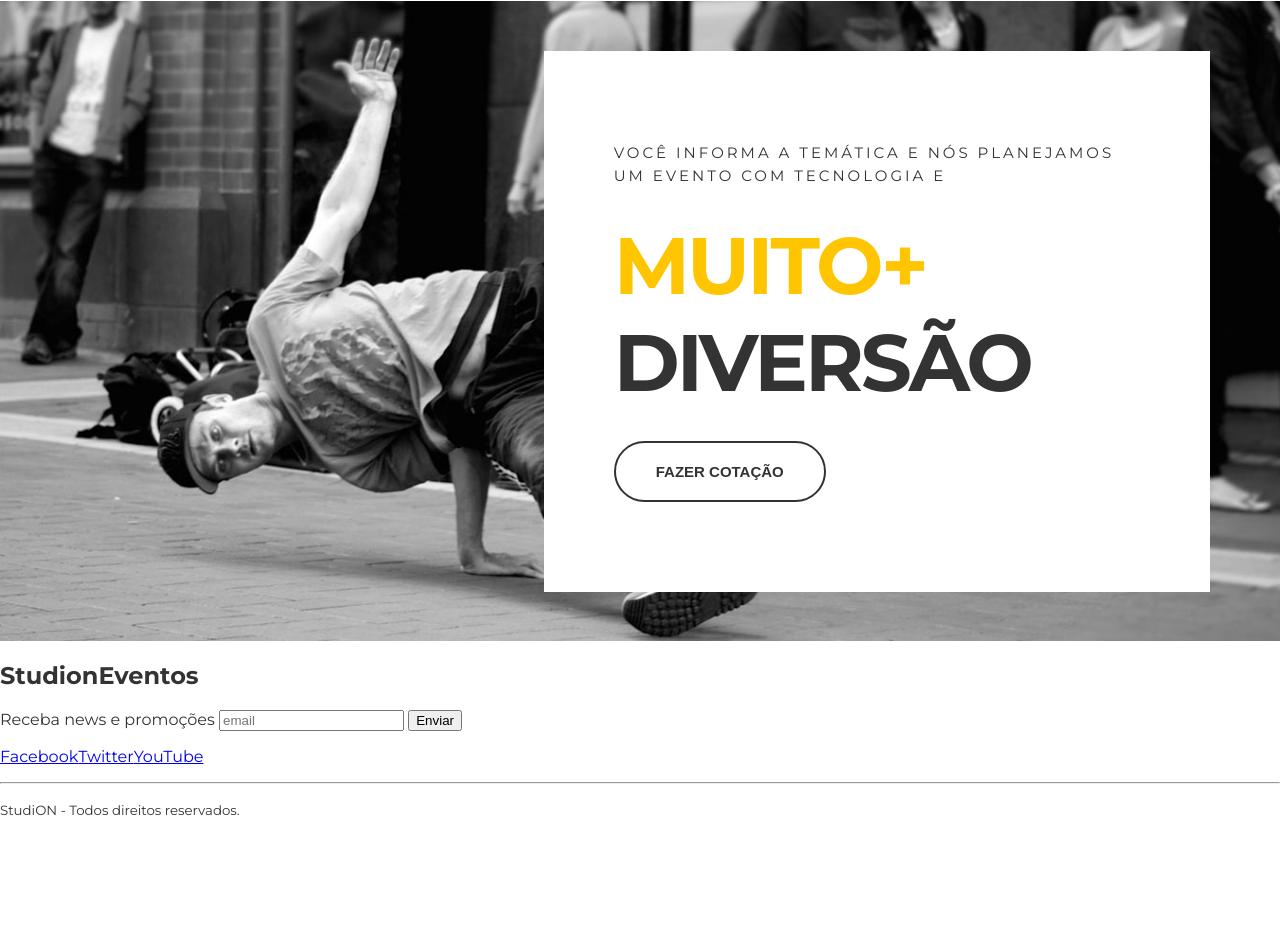
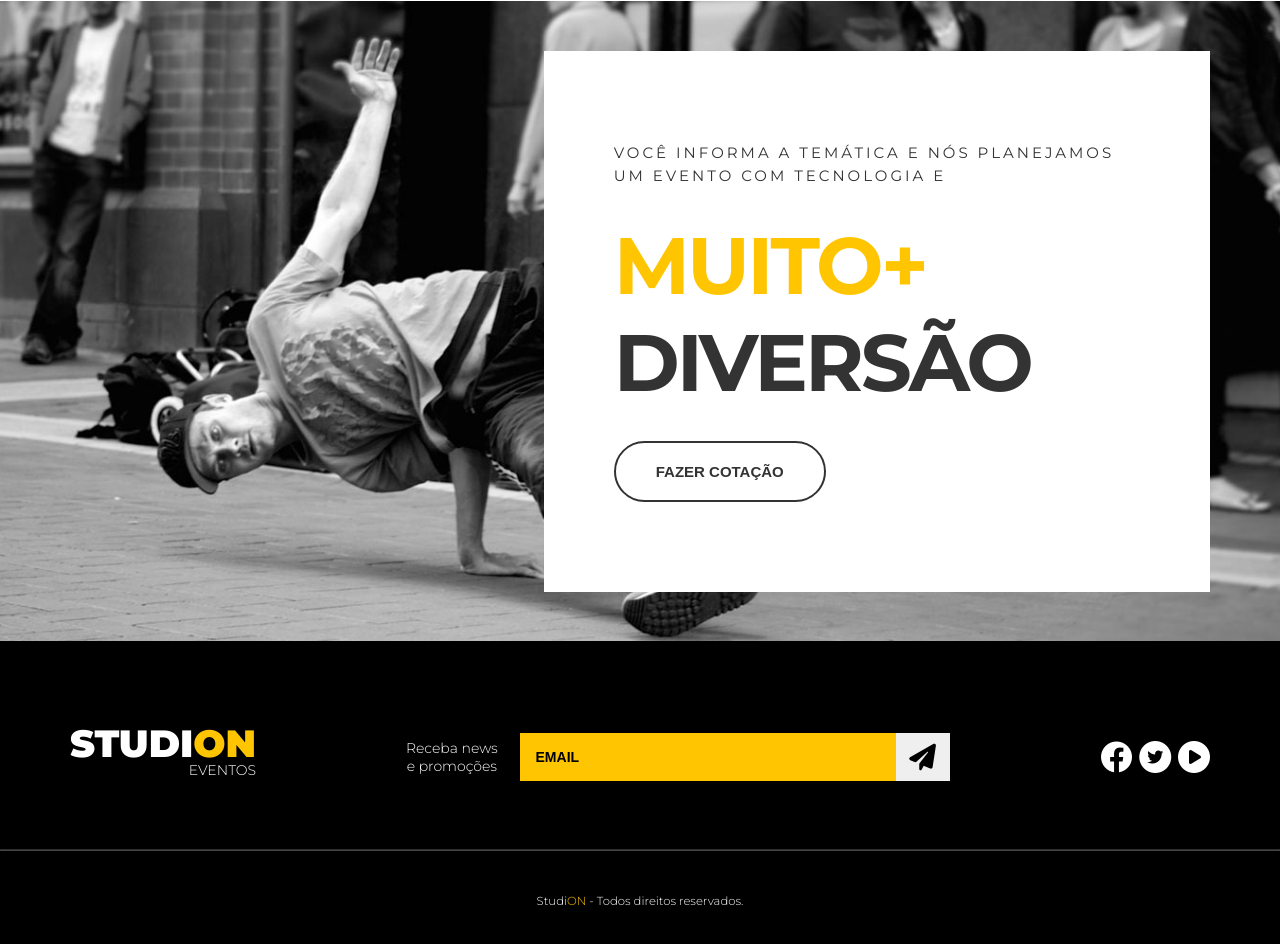
Before and after one commit to Vinicius-Braga/Studion, a website: page src/index.html in a window 1280 px wide. Shown: the part 1546-2490 px from the top of the page. Before the commit the page ends 2381 px from the top, so only its background shows below. Drawn offline with Linux system fonts and the light colour scheme.

Commit message:
feat(css): Added style for the footer

```diff
--- a/src/index.html
+++ b/src/index.html
@@ -80,22 +80,46 @@
         </section>
     </main>
 
-    <footer>
-        <h2>Studi<span>on</span><span>Eventos</span></h2>
-        <form>
-            <label>Receba news e promoções</label>
-            <input type="email" placeholder="email">
-            <button type="submit">Enviar</button>
-        </form>
-        <ul>
-            <li><a href="https://facebook.com/" target="_blank">Facebook</a></li>
-            <li><a href="https://twitter.com/" target="_blank">Twitter</a></li>
-            <li><a href="https://youtube.com/" target="_blank">YouTube</a></li>
-        </ul>
+    <footer class="footer">
+        <div class="container footer__container">
+            <h2 class="logo-studion">
+                Studi<span class="copy-primary">on</span>
+                <span class="logo-studion_subtitle">Eventos</span>
+            </h2>
+            <form class="footer__form">
+                <label for="email">Receba news e promoções</label>
+                <div class="footer__email">
+                    <input id="email" type="email" placeholder="email">
+                    <button type="submit"><i class="fa-solid fa-paper-plane fa-2x"></i></button>
+
+                </div>
+            </form>
+            <ul class="footer__social">
+                <li>
+                    <a href="https://facebook.com/" target="_blank">
+                        <i class="fab fa-facebook fa-2x"></i>
+                    </a>
+                </li>
+                <li>
+                    <a href="https://twitter.com/" target="_blank">
+                        <span class="fa-stack">
+                            <i class="fa-solid fa-circle fa-stack-2x "></i>
+                            <i class="fab fa-twitter fa-stack-1x fa-inverse"></i>
+                          </span>
+                    </a>
+                </li>
+                <li>
+                    <a href="https://youtube.com/" target="_blank">
+                        <i class="fa-solid fa-circle-play fa-2x"></i>
+
+                    </a>
+                </li>
+            </ul>
+        </div>
 
         <hr>
         <p>
-            <small>Studi<span>ON</span> - Todos direitos reservados.</small>
+            <small>Studi<span class="copy-primary">ON</span> - Todos direitos reservados.</small>
         </p>
     </footer>
 </body>
--- a/src/style.css
+++ b/src/style.css
@@ -1,4 +1,6 @@
 @import url('https://fonts.googleapis.com/css2?family=Montserrat:wght@300;400;500;700;900&family=Roboto&display=swap');
+@import url('https://cdnjs.cloudflare.com/ajax/libs/font-awesome/6.1.1/css/all.min.css');
+
 * {
     box-sizing: border-box;
 }
@@ -274,3 +276,105 @@ ul {
     border-color: var(--color-copy);
     background: unset;
 }
+
+.footer {
+    background-color: #000;
+    color: #ffff;
+    padding: 0, 1rem;
+}
+
+.footer__container {
+    display: grid;
+    grid-template-columns: repeat(3, auto);
+    align-items: center;
+    padding: 5.25rem 0 3.75rem 0;
+}
+
+.footer .logo-studion {
+    justify-self: start;
+    margin: 0;
+}
+
+.logo-studion_subtitle {
+    display: block;
+}
+
+.footer__form {
+    display: grid;
+    place-items: center;
+    grid-template-columns: 9ch auto;
+    gap: 1.25rem;
+}
+
+.footer__form label {
+    font-size: 0.875rem;
+    font-weight: 300;
+    text-align: center;
+}
+
+.footer__email {
+    display: grid;
+    grid-template-columns: auto 3.375rem;
+    width: 100%;
+}
+
+.footer__form input {
+    width: 100%;
+    background-color: var(--color-primary);
+    border: unset;
+    padding: 1rem;
+    font-size: 0.875rem;
+    font-weight: 700;
+    text-transform: uppercase;
+
+}
+
+.footer__form input::placeholder {
+    color: #000;
+}
+
+.footer__form input:focus {
+    outline: none;
+}
+
+.footer__form button {
+    cursor: pointer;
+    border: unset;
+    height: 100%;
+    transition: 0.3s all ease;
+}
+
+.footer__form button:hover {
+    color: #ffff;
+    background-color: var(--color-copy);
+}
+
+.footer__social {
+    justify-self: end;
+    color: #ffff;
+}
+
+.footer__social a,
+.footer__social a:visited
+.footer__social a:active {
+    color: #ffff;
+    margin-left: 0.175rem;
+}
+
+.footer__social a .fa-twitter,
+.footer__social a:visited .fa-twitter
+.footer__social a:active .fa-twitter {
+    color: #000;
+}
+
+.footer hr {
+    border-color: #fff4;
+    margin: 0;
+}
+
+.footer p {
+    text-align: center;
+    font-weight: 300;
+    font-size: 0.875rem;
+    margin: 2.5rem 0;
+}
```
